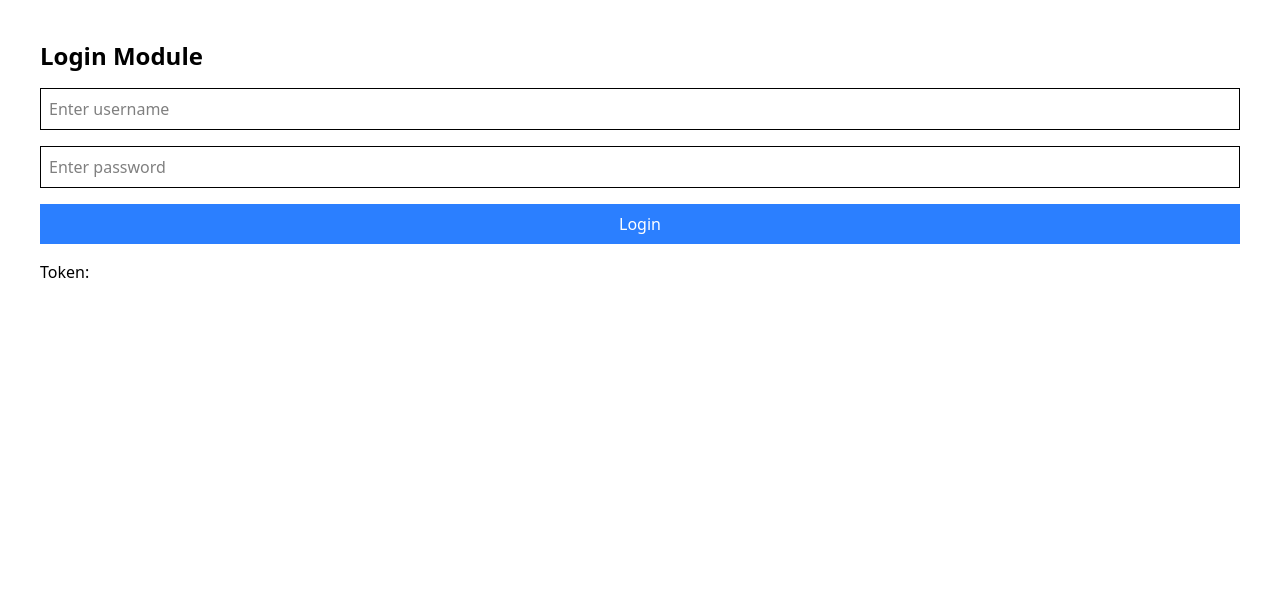
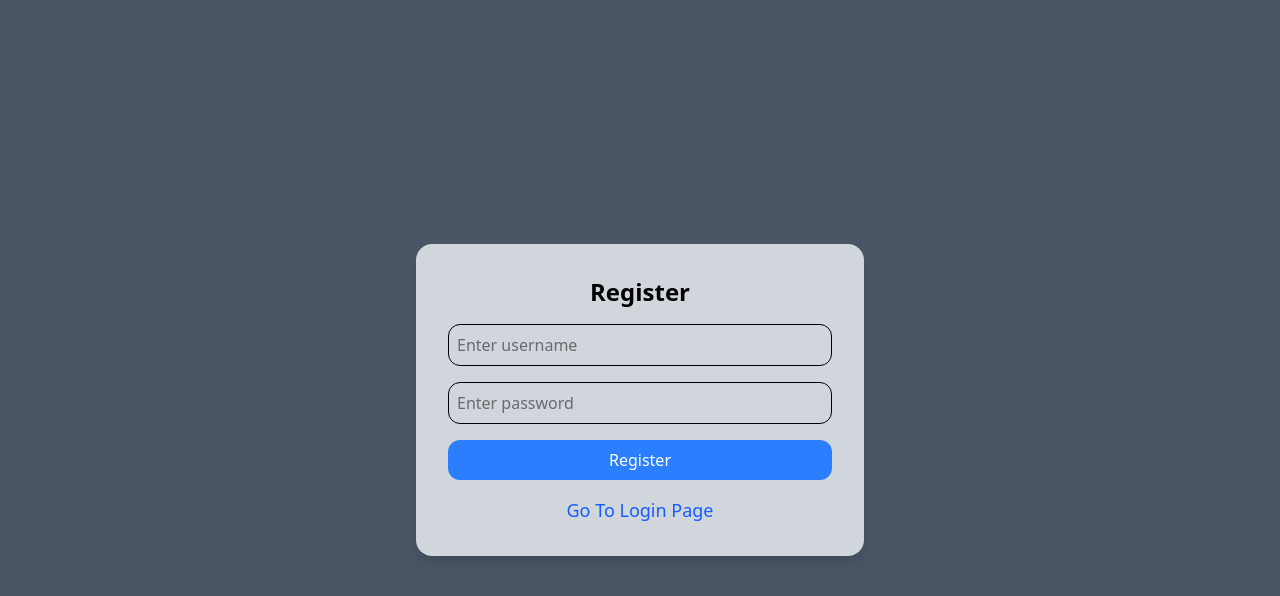
Before and after one commit to vishwajitingole/ReactTSAdvanceSession, a React (Vite) app in the folder 01intro/: page /register in a window 1280 px wide. Shown: the top 596 px of the page. Built offline with nearby package versions, Linux system fonts and the light colour scheme.

Commit message:
Register Page

```diff
--- a/01intro/package.json
+++ b/01intro/package.json
@@ -14,6 +14,7 @@
     "framer-motion": "^12.38.0",
     "react": "^19.2.5",
     "react-dom": "^19.2.5",
+    "react-hot-toast": "^2.6.0",
     "react-icons": "^5.6.0",
     "react-router": "^7.14.2",
     "zustand": "^5.0.12"
--- a/01intro/src/App.jsx
+++ b/01intro/src/App.jsx
@@ -1,3 +1,4 @@
+import { Toaster } from "react-hot-toast";
 import { Route, Routes } from "react-router";
 import Cart from "./Components/Cart";
 import DisplayTable from "./Components/DisplayTable";
@@ -8,23 +9,24 @@ import Todo from "./Components/Todo";
 import Ecommerce from "./Ecommerce";
 import Home from "./Home";
 import AuthPage from "./LoginModule/AuthPage";
+import RegisterPage from "./LoginModule/RegisterPage";
 import MenuOptions from "./MenuOptions";
 import SplitScreen from "./Screen/SplitScreen";
-import useAuth from "./store/useAuth";
 
 export default function App() {
 
-  const CheckLogin = useAuth( (state) => state.isLoggedIn );
-  //console.log(CheckLogin);
-
   return (
     <div>
+      <Toaster />
 
       <Routes>
-        <Route path="/" element={
-                    CheckLogin ? <SplitScreen Left={MenuOptions}/>
-                    : <AuthPage/>
-                    }>
+
+        {/* Public Routes */}
+        <Route path="/login" element={<AuthPage />}/>
+        <Route path="/register" element={<RegisterPage />}/>
+
+        {/* Protected Routes */}
+        <Route path="/" element={<SplitScreen Left={MenuOptions}/>}>
 
           <Route index element={<Home />} />
           <Route path="/todo" element={<Todo />} />
--- a/01intro/src/LoginModule/AuthPage.jsx
+++ b/01intro/src/LoginModule/AuthPage.jsx
@@ -1,5 +1,7 @@
 import axios from "axios";
 import { useState } from "react";
+import toast from "react-hot-toast";
+import { NavLink, useNavigate } from "react-router";
 import useAuth from "../store/useAuth";
 
 function AuthPage() {
@@ -7,7 +9,8 @@ function AuthPage() {
     const [username, setUsername] = useState("");
     const [password, setPassword] = useState("");
     const [token, setToken] = useState("");
-    //const [products, setProducts] = useState([]);
+    const navigate = useNavigate();
+
 
     const setLoggedIn = useAuth( (state) => state.setIsLoggedIn );
 
@@ -26,51 +29,31 @@ function AuthPage() {
             );
 
             console.log(response.data);
-
             setToken(response.data.token);
             //alert("Login Successful");
+            toast.success("Login Successful");
             setLoggedIn(true);
+            navigate("/");
 
 
         } catch (err) {
 
             console.log(err);
             setLoggedIn(false);
-            //alert("Login Failed");
+            toast.error("Login Failed");
 
         }
     }
 
-    // async function fetchProducts() {
-
-    //     try {
-
-    //         const response = await axios.get(
-    //             "https://login-logout-alpha.vercel.app/products",
-    //             {
-    //                 headers: {
-    //                     Authorization: `Bearer ${token}`
-    //                 }
-    //             }
-    //         );
-
-    //         console.log(response.data);
-
-    //         setProducts(response.data);
-
-    //     } catch (err) {
-
-    //         console.log(err);
-
-    //         alert("Unauthorized");
-    //     }
-    // }
 
     return (
-        <div className="flex flex-col gap-4 p-10">
 
-            <h1 className="text-2xl font-bold">
-                Login Module
+        <div className="bg-gray-600 min-h-screen flex items-center justify-center">
+
+            <div className="bg-gray-300 flex flex-col gap-4 p-8 w-full max-w-md shadow-lg rounded-2xl" >
+
+                <h1 className="text-2xl font-bold text-center">
+                    Login
                 </h1>
 
                 <input
@@ -78,7 +61,7 @@ function AuthPage() {
                     placeholder="Enter username"
                     value={username}
                     onChange={(e) => setUsername(e.target.value)}
-                className="border p-2"
+                    className="border p-2 rounded-xl"
                 />
 
                 <input
@@ -86,39 +69,22 @@ function AuthPage() {
                     placeholder="Enter password"
                     value={password}
                     onChange={(e) => setPassword(e.target.value)}
-                className="border p-2"
+                    className="border p-2 rounded-xl"
                 />
 
                 <button
                     onClick={handleLogin}
-                className="bg-blue-500 text-white p-2"
+                    className="bg-blue-500 text-white p-2 rounded-xl"
                 >
                     Login
                 </button>
 
-            <h2>
-                Token: {token}
-            </h2>
+                <NavLink to="/register" className="text-center">
+                    <span className="text-lg text-blue-600">New Here ? Register / Signup</span>
+                </NavLink>
 
-            {/* <button
-                onClick={fetchProducts}
-                className="bg-green-500 text-white p-2"
-            >
-                Get Products
-            </button>
 
-            {
-                products.map((product) => (
-                    <div
-                        key={product.id}
-                        className="border p-2"
-                    >
-                        <h2>{product.name}</h2>
-                        <p>₹ {product.price}</p>
             </div>
-                ))
-            } */}
-
         </div>
     );
 }
--- /dev/null
+++ b/01intro/src/LoginModule/RegisterPage.jsx
@@ -0,0 +1,61 @@
+import { useState } from "react";
+import { NavLink } from "react-router";
+
+function RegisterPage(){
+     const [username, setUsername] = useState("");
+    const [password, setPassword] = useState("");
+    //const [token, setToken] = useState("");
+    //const navigate = useNavigate();
+
+    function handleClick (){
+        console.log("you clicked register button");
+        alert("you clicked register button");
+    }
+
+    return(
+
+        <div className="bg-gray-600 min-h-screen flex items-center justify-center">
+
+            <div className="bg-gray-300 flex flex-col gap-4 p-8 w-full max-w-md shadow-lg rounded-2xl" >
+
+                <h1 className="text-2xl font-bold text-center">
+                    Register
+                </h1>
+
+                <input
+                    type="text"
+                    placeholder="Enter username"
+                    value={username}
+                    onChange={(e) => setUsername(e.target.value)}
+                    className="border p-2 rounded-xl"
+                />
+
+                <input
+                    type="password"
+                    placeholder="Enter password"
+                    value={password}
+                    onChange={(e) => setPassword(e.target.value)}
+                    className="border p-2 rounded-xl"
+                />
+
+                <button
+                    onClick={handleClick}
+                    className="bg-blue-500 text-white p-2 rounded-xl"
+                >
+                    Register
+                </button>
+
+                <NavLink to="/login" className="text-center">
+                    <span className="text-lg text-blue-600">Go To Login Page</span>
+                </NavLink>
+
+
+            </div>
+        </div>
+
+
+
+    )
+}
+
+export default RegisterPage;
--- a/01intro/src/Screen/SplitScreen.jsx
+++ b/01intro/src/Screen/SplitScreen.jsx
@@ -1,6 +1,15 @@
-import { Outlet } from "react-router"
+import { Navigate, Outlet } from "react-router";
+import useAuth from "../store/useAuth";
 
 function SplitScreen({ Left }) {
+
+  const CheckLogin = useAuth( (state) => state.isLoggedIn );
+
+   // If not logged in redirect to login page
+  if (!CheckLogin) {
+    return <Navigate to="/login" replace />;
+  }
+
   return (
 
     <div className="w-full flex">
@@ -15,6 +24,8 @@ function SplitScreen({ Left }) {
 
     </div>
   )
+
+
 }
 
 export default SplitScreen
```
Also changed, not shown: 1 other file (tests, documents, lock files or other folders). Lines whose indentation alone changed are shown as unchanged.
